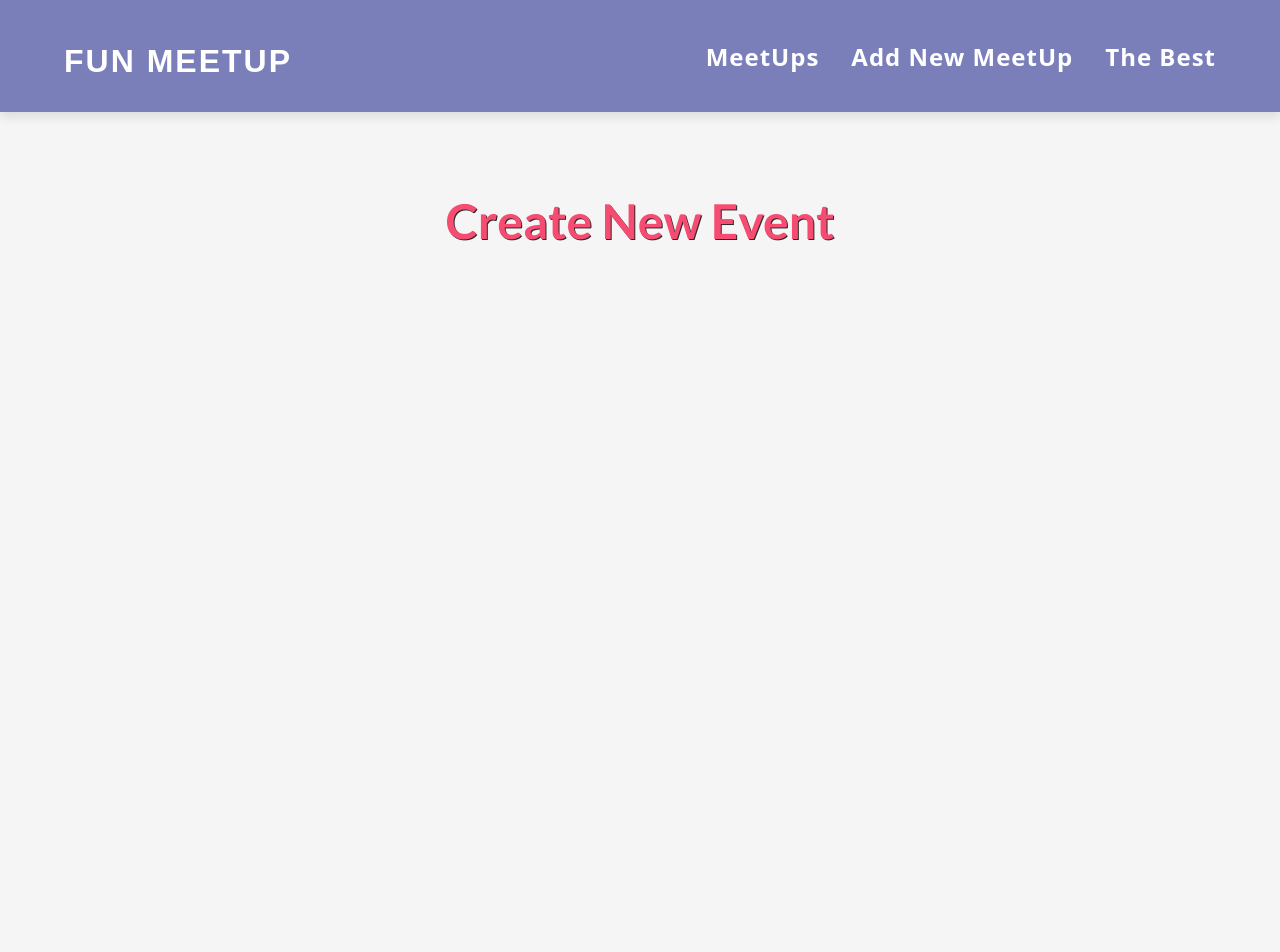
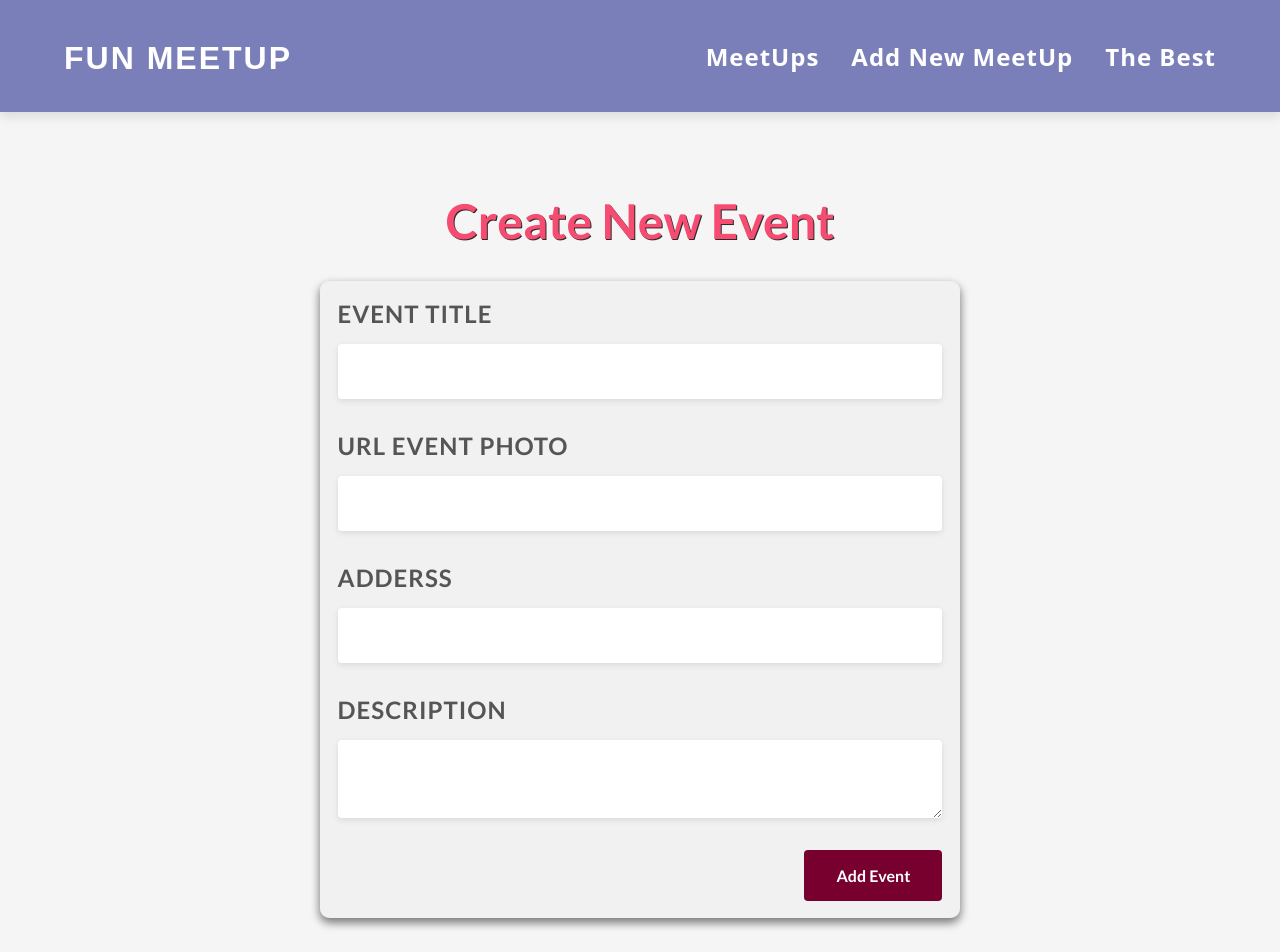
Before and after one commit to mkdirer/MeetApp, a React (Create React App) app: page /new-meetup in a window 1280 px wide. Shown: the top 952 px of the page. Before the commit the page ends 800 px from the top, so only its background shows below. Built offline with nearby package versions, Linux system fonts and the light colour scheme.

Commit message:
Add forms for site

```diff
--- a/src/components/layaout/Design.module.css
+++ b/src/components/layaout/Design.module.css
@@ -3,7 +3,7 @@
     /* padding: 2rem; */
     width: 90%;
     max-width: 40rem;
-    animation: slide-in 0.8s ease-out;
+    animation: slide-in 0.4s ease-out;
   }
 
   @keyframes slide-in {
--- a/src/components/meetups/AddNewMeetUpForm.js
+++ b/src/components/meetups/AddNewMeetUpForm.js
@@ -1,12 +1,57 @@
-import Tile from '../interface/Tile';
-import formClasses from './AddNewMeetUpForm.module.css'
+import { useRef } from "react";
+import Tile from "../interface/Tile";
+import formClasses from "./AddNewMeetUpForm.module.css";
 function AddNewMeetUpForm() {
-    return <Tile>
-    <form className={formClasses.form}>
+  const briefRef = useRef();
+  const photoRef = useRef();
+  const addressRef = useRef();
+  const descriptionRef = useRef();
+  function submitHendler(event) {
+    event.preventDefault();
+
+    const submittedBrief = briefRef.current.value;
+    {
+      /*Please don't do that: briefRef.current.value = 'New value'; */
+    }
+
+    const submittedPhoto = photoRef.current.value;
+    const submittedAddress = addressRef.current.value;
+    const submittedDescription = descriptionRef.current.value;
+
+    const eventData = {
+        brief: submittedBrief,
+        photo: submittedPhoto,
+        address: submittedAddress,
+        description: submittedDescription,
+        };
+        console.log(eventData);
+  }
+
+  return (
+    <Tile>
+      <form className={formClasses.form} onSubmit={submitHendler}>
         <div className={formClasses.control}>
+          <label htmlFor="brief">Event Title</label>
+          <input type="text" required id="brief" ref={briefRef}></input>
         </div>
-    </form>
+        <div className={formClasses.control}>
+          <label htmlFor="photo">Url Event Photo</label>
+          <input type="url" required id="photo" ref = {photoRef}></input>
+        </div>
+        <div className={formClasses.control}>
+          <label htmlFor="address">Adderss</label>
+          <input type="text" required id="address" ref = {addressRef}></input>
+        </div>
+        <div className={formClasses.control}>
+          <label htmlFor="description">Description</label>
+          <textarea type="text" required row="5" ref = {descriptionRef}></textarea>
+        </div>
+        <div className={formClasses.actions}>
+          <button>Add Event</button>
+        </div>
+      </form>
     </Tile>
+  );
 }
 
 export default AddNewMeetUpForm;
--- a/src/components/meetups/AddNewMeetUpForm.module.css
+++ b/src/components/meetups/AddNewMeetUpForm.module.css
@@ -0,0 +1,123 @@
+.form {
+  padding: 1.1rem;
+  background-color: #f1f1f1;
+  border-radius: 10px;
+  box-shadow: 0 5px 10px rgba(0, 0, 0, 0.2);
+  }
+
+  .control {
+  margin-bottom: 2rem;
+  }
+
+  .control label {
+  display: block;
+
+  font-weight: bold;
+  margin-bottom: 1rem;
+  color: #555;
+  font-size: 1.5rem;
+  text-transform: uppercase;
+  letter-spacing: 1px;
+  }
+
+  .control input,
+  .control textarea {
+  display: block;
+  font: inherit;
+  border-radius: 4px;
+  border: none;
+  padding: 1rem;
+  width: 100%;
+  background-color: #fff;
+  font-size: 1.2rem;
+  color: #333;
+  box-shadow: 0 2px 6px rgba(0, 0, 0, 0.1);
+  transition: all 0.3s ease;
+  }
+
+  .control input:focus,
+  .control textarea:focus {
+  outline: none;
+  box-shadow: 0 5px 10px rgba(0, 0, 0, 0.2);
+  }
+
+  .actions {
+  margin-top: 2rem;
+  text-align: right;
+  }
+
+  .actions button {
+  font: inherit;
+  cursor: pointer;
+  background-color: #77002e;
+  color: #fff;
+  padding: 1rem 2rem;
+  border: none;
+  border-radius: 4px;
+  font-weight: bold;
+  transition: all 0.3s ease;
+  }
+
+  .actions button:hover,
+  .actions button:active {
+  background-color: #a50e48;
+  box-shadow: 0 5px 10px rgba(0, 0, 0, 0.2);
+  transform: translateY(-2px);
+  }
+
+  /* Animations */
+  .control input,
+  .control textarea,
+  .actions button {
+  animation-duration: 0.5s;
+  animation-timing-function: cubic-bezier(0.2, 0.8, 0.2, 1);
+  animation-fill-mode: both;
+  }
+
+  .control input {
+  animation-name: fadeInLeft;
+  }
+
+  .control textarea {
+  animation-name: fadeInRight;
+  }
+
+  .actions button {
+  animation-name: fadeInUp;
+  }
+
+  @keyframes fadeInLeft {
+  from {
+  opacity: 0;
+  transform: translateX(-50px);
+  }
+
+  to {
+  opacity: 1;
+  transform: translateX(0);
+  }
+  }
+
+  @keyframes fadeInRight {
+  from {
+  opacity: 0;
+  transform: translateX(50px);
+  }
+
+  to {
+  opacity: 1;
+  transform: translateX(0);
+  }
+  }
+
+  @keyframes fadeInUp {
+  from {
+  opacity: 0;
+  transform: translateY(50px);
+  }
+
+  to {
+  opacity: 1;
+  transform: translateY(0);
+  }
+  }
--- a/src/view/Bests.js
+++ b/src/view/Bests.js
@@ -1,5 +1,5 @@
 function Bests() {
-    return <div>All Bests Page</div>;
+    return <div>All Bests Event</div>;
   }
 
   export default Bests;
```
Also changed, not shown: src/view/NewMeetUp.js (+8 -6 lines).
